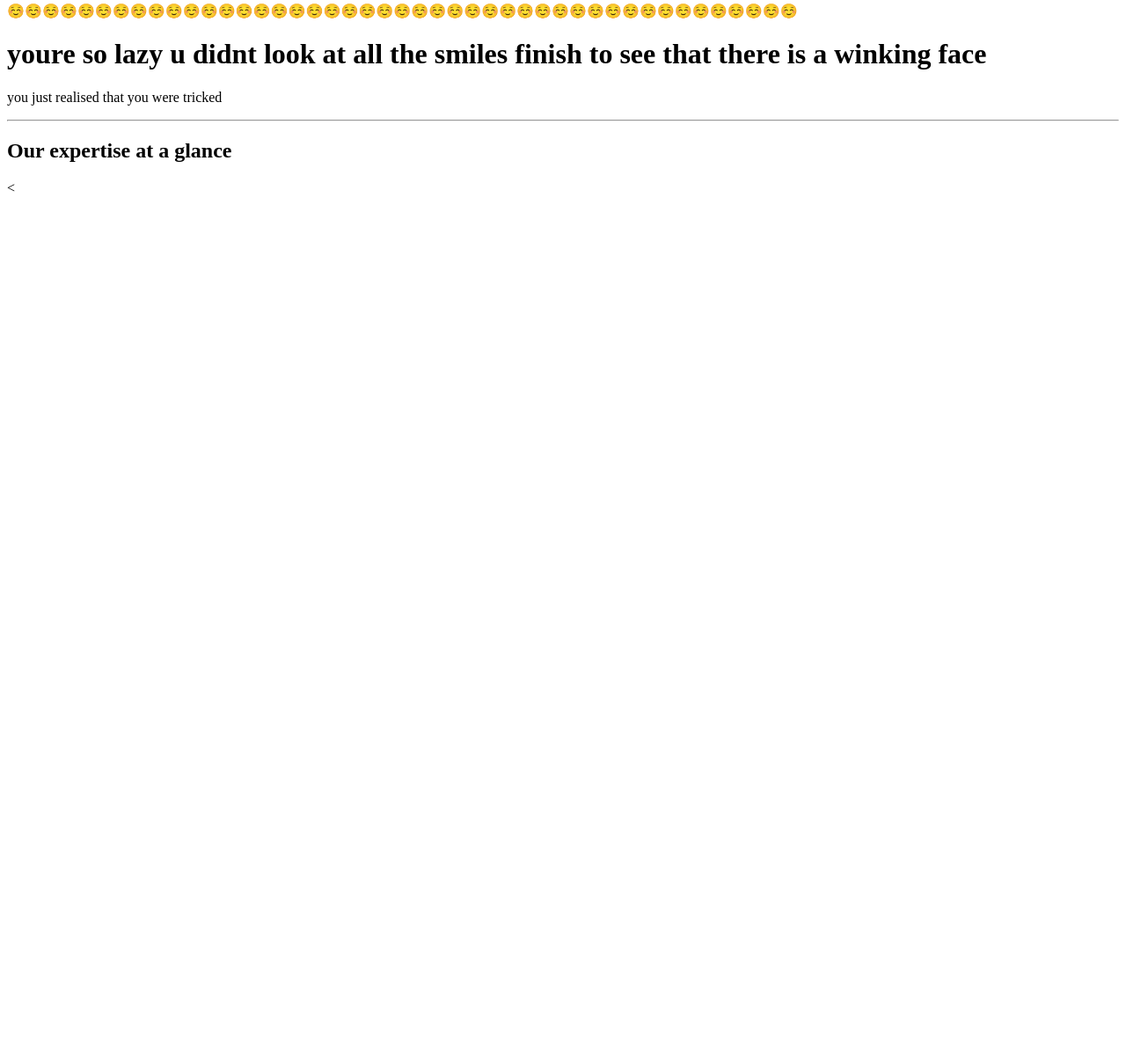
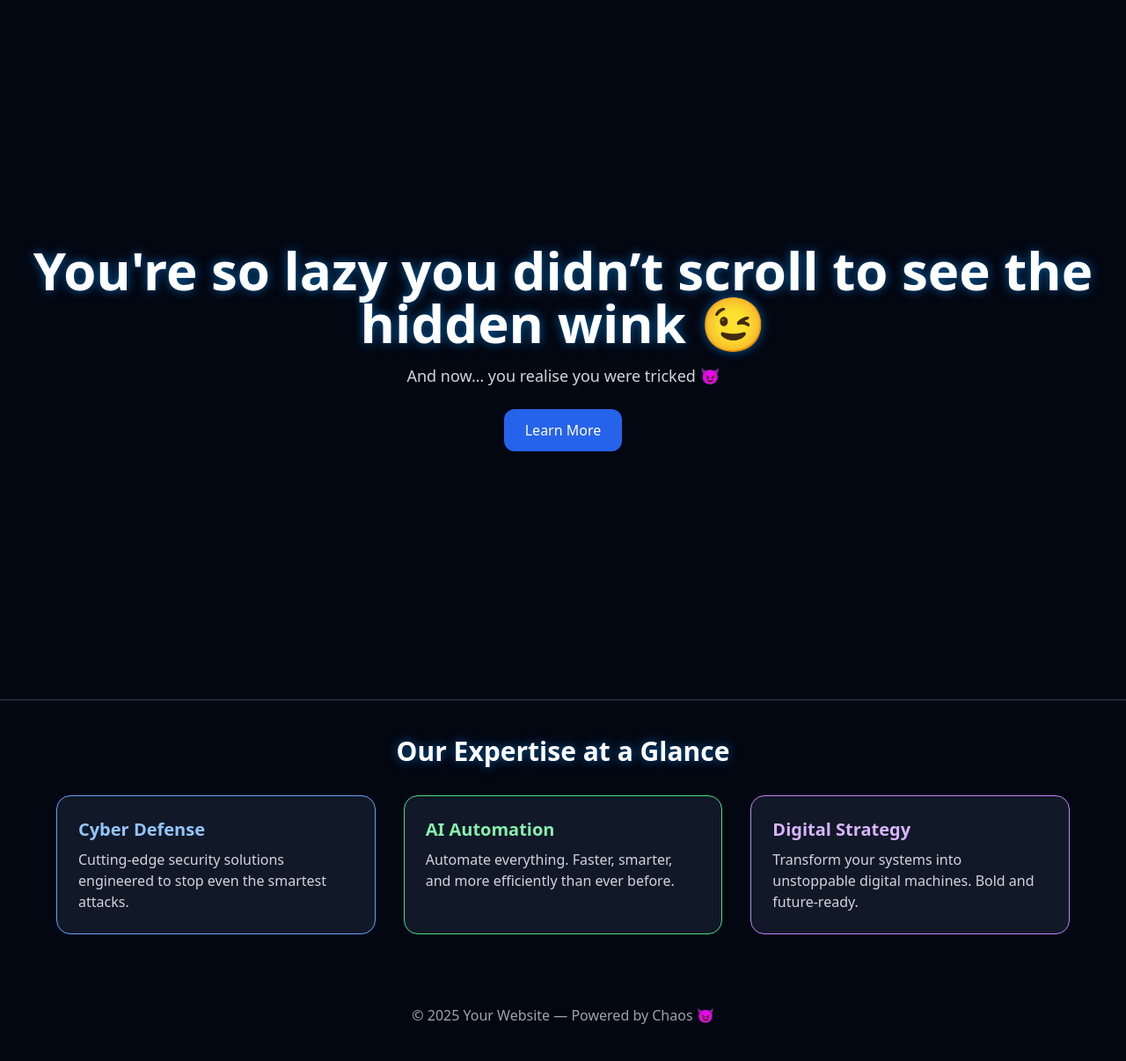
Before and after one commit to seahpassion-byte/supguys, a plain HTML site: page index.html in a window 1280 px wide. Shown: the part 5-1211 px from the top of the page at 88% size. Before the commit the page ends 800 px from the top, so only its background shows below. Drawn offline with nearby package versions, Linux system fonts and the light colour scheme.

Commit message:
Update index.html

```diff
--- a/index.html
+++ b/index.html
@@ -1,16 +1,91 @@
 <!DOCTYPE html>
-<html>
+<html lang="en">
 <head>
-</title> ☺️☺️☺️☺️☺️☺️☺️☺️☺️☺️☺️☺️☺️☺️☺️☺️☺️☺️☺️☺️☺️☺️☺️☺️☺️☺️☺️☺️☺️☺️☺️☺️☺️☺️☺️☺️☺️☺️☺️☺️☺️☺️☺️☺️☺️ </title>
+  <meta charset="UTF-8" />
+  <meta name="viewport" content="width=device-width, initial-scale=1.0" />
+  <title>
+    ☺️☺️☺️☺️☺️☺️☺️☺️☺️☺️☺️☺️☺️☺️☺️☺️☺️☺️☺️☺️☺️☺️☺️☺️☺️☺️☺️☺️☺️☺️☺️☺️😉☺️☺️☺️☺️☺️☺️☺️☺️☺️☺️☺️☺️
+  </title>
+  <script src="https://cdn.tailwindcss.com"></script>
+  <style>
+    .hover-zoom {
+      transition: transform 0.3s ease, box-shadow 0.3s ease;
+    }
+    .hover-zoom:hover {
+      transform: scale(1.05);
+      box-shadow: 0 0 20px rgba(255, 215, 0, 0.5);
+    }
+    .glow-text {
+      text-shadow: 0 0 12px rgba(0, 150, 255, 0.6);
+    }
+    .fade-in {
+      animation: fadeIn 1.2s ease forwards;
+      opacity: 0;
+    }
+    @keyframes fadeIn {
+      to { opacity: 1; }
+    }
+  </style>
 </head>
-  <body>
-    <h1> youre so lazy u didnt look at all the smiles finish to see that there is a winking face </h1>
-    <p> you just realised that you were tricked</p>
-  </body>
-  <hr class="border-grey-200" />
 
-  <section id="core-competency">
-    <h2>Our expertise at a glance </h2>
-    <<div class=grid grid-cols-1 md:grid-cols-2 lg lg:grid=-cols2 gap-8>
+<body class="bg-gray-950 text-white">
 
-      <div class="card p-5 border-accent hover-zoom </html>
+  <!-- Hero Section -->
+  <section class="min-h-screen flex flex-col justify-center items-center text-center p-6 fade-in">
+    <h1 class="text-4xl md:text-6xl font-bold glow-text">
+      You're so lazy you didn’t scroll to see the hidden wink 😉
+    </h1>
+
+    <p class="mt-4 text-lg text-gray-300">
+      And now… you realise you were tricked 😈
+    </p>
+
+    <button class="mt-6 px-6 py-3 bg-blue-600 rounded-xl hover:bg-blue-500 transition">
+      Learn More
+    </button>
+  </section>
+
+  <hr class="border-gray-700" />
+
+  <!-- Expertise Section -->
+  <section id="core-competency" class="p-10 fade-in">
+    <h2 class="text-3xl font-semibold glow-text mb-8 text-center">
+      Our Expertise at a Glance
+    </h2>
+
+    <div class="grid grid-cols-1 md:grid-cols-2 lg:grid-cols-3 gap-8 max-w-6xl mx-auto">
+
+      <!-- Card 1 -->
+      <div class="card p-6 border border-blue-400 rounded-2xl hover-zoom bg-gray-900">
+        <h3 class="text-xl font-bold text-blue-300">Cyber Defense</h3>
+        <p class="mt-2 text-gray-300">
+          Cutting-edge security solutions engineered to stop even the smartest attacks.
+        </p>
+      </div>
+
+      <!-- Card 2 -->
+      <div class="card p-6 border border-green-400 rounded-2xl hover-zoom bg-gray-900">
+        <h3 class="text-xl font-bold text-green-300">AI Automation</h3>
+        <p class="mt-2 text-gray-300">
+          Automate everything. Faster, smarter, and more efficiently than ever before.
+        </p>
+      </div>
+
+      <!-- Card 3 -->
+      <div class="card p-6 border border-purple-400 rounded-2xl hover-zoom bg-gray-900">
+        <h3 class="text-xl font-bold text-purple-300">Digital Strategy</h3>
+        <p class="mt-2 text-gray-300">
+          Transform your systems into unstoppable digital machines. Bold and future-ready.
+        </p>
+      </div>
+
+    </div>
+  </section>
+
+  <!-- Footer -->
+  <footer class="text-center py-10 text-gray-400 fade-in">
+    © 2025 Your Website — Powered by Chaos 😈
+  </footer>
+
+</body>
+</html>
```
